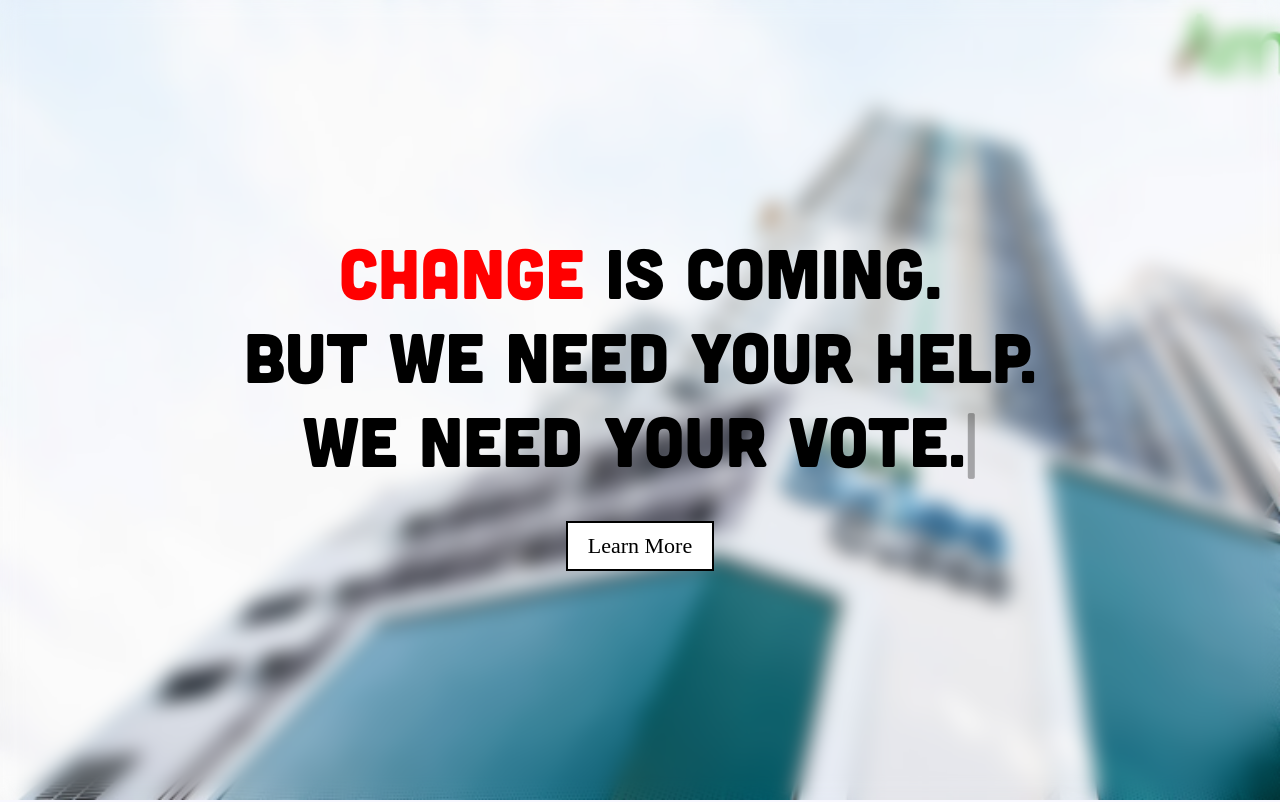
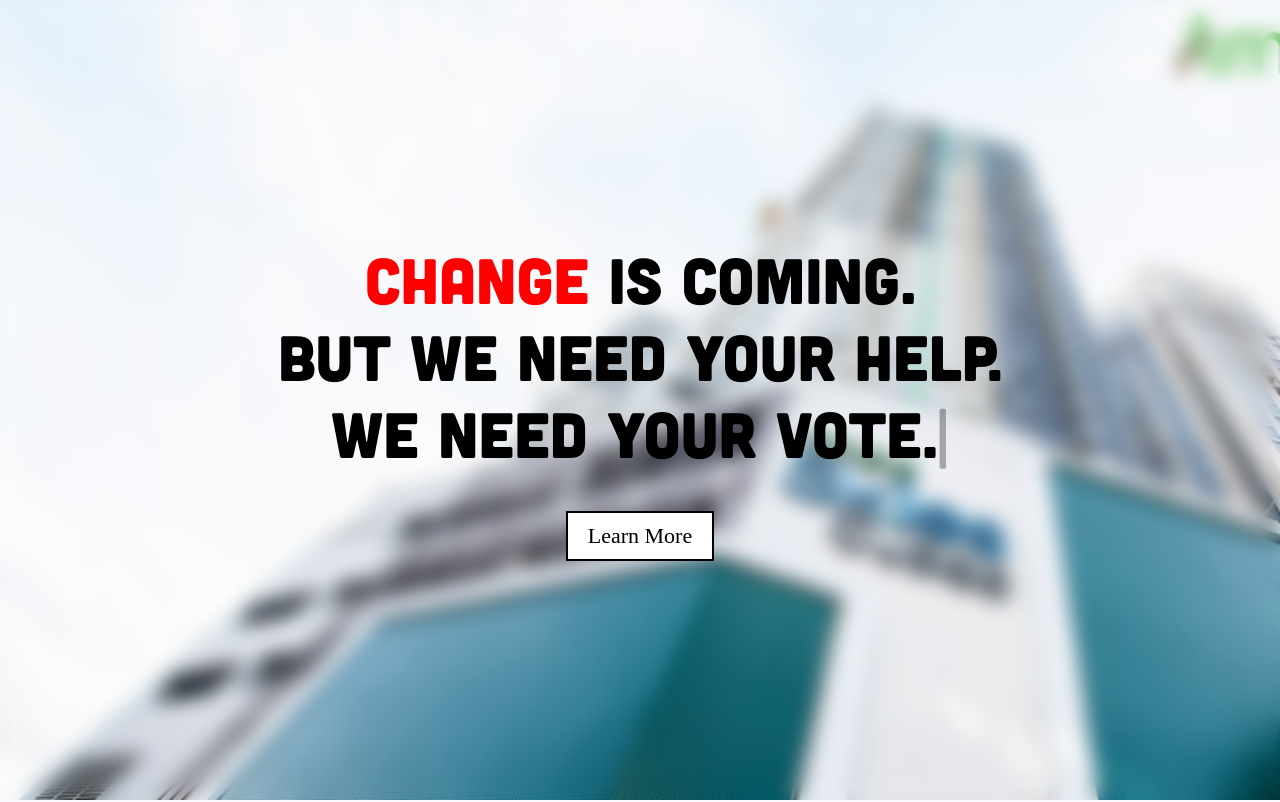
Before and after one commit to tydusg/amaia, a plain HTML site: page index.html in a window 1280 px wide. Shown: the top 802 px of the page. Drawn offline with Linux system fonts and the light colour scheme; a web font is replaced by a local one.

Commit message:
Update font

```diff
--- a/styles.css
+++ b/styles.css
@@ -3,8 +3,7 @@
 	src: url('assets/Cubano.ttf');
 	src:
 		local('Cubano'),
-		url('assets/Cubano.ttf')
-		format('truetype');
+		url('assets/Cubano.ttf') format('truetype');
 }
 
 @font-face {
@@ -12,8 +11,7 @@
 	src: url('assets/Recoleta-SemiBold.ttf');
 	src:
 		local('Recoleta SemiBold'),
-		url('assets/Recoleta-SemiBold.ttf')
-		format('truetype');
+		url('assets/Recoleta-SemiBold.ttf') format('truetype');
 }
 
 @font-face {
@@ -21,8 +19,8 @@
 	src: url('assets/Recoleta-Regular.ttf');
 	src:
 		local('Recoleta Regular'),
-		url('assets/Recoleta-Regular.ttf')
-		format('truetype');
+		url('assets/Recoleta-Regular.ttf') format('truetype'),
+    url('assets/Recoleta-Regular.woff') format'(woff);
 }
 
 *,
@@ -51,7 +49,7 @@ body {
 
 .tagline {
   font-family: 'Cubano';
-  font-size: 70px;
+  font-size: 5vw;
   color: #000;
 }
 
```
